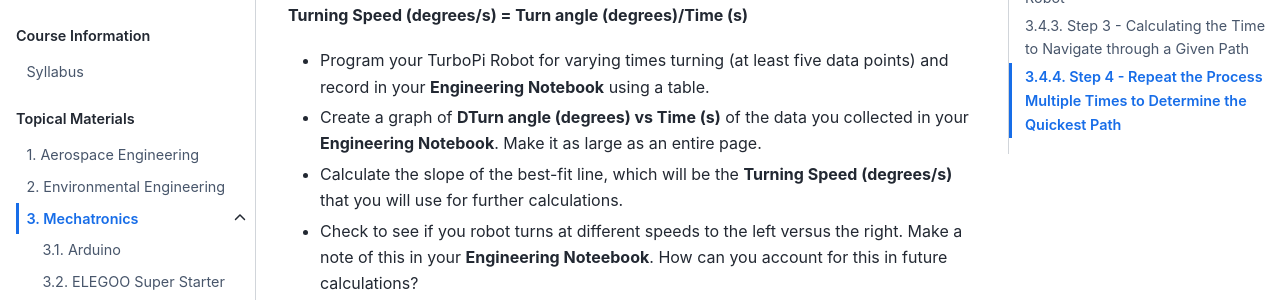
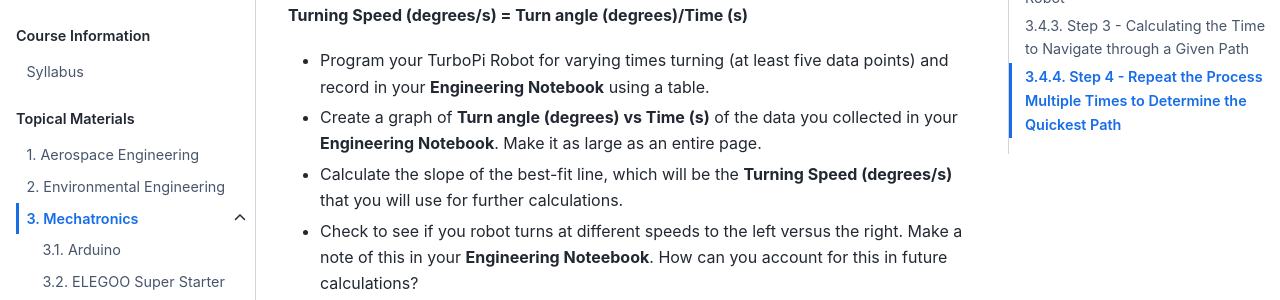
Before and after one commit to Culver-Academies/engineering1, a Jupyter Book: the page built from mech/optimization.md, in a window 1280 px wide and 900 px high, scrolled down 726 px. Shown: the part 187-487 px from the top of the window. Built offline with Jupyter Book 1.0.4 settings and Sphinx 7.4.7 and the Sphinx Book theme 1.1.4, drawn with Linux system fonts in a browser that asks for light colours.

Commit message:
Update optimization.md

```diff
--- a/mech/optimization.md
+++ b/mech/optimization.md
@@ -19,7 +19,7 @@ In a similar fashion to your forward speed, you can calculate the turning speed
 **Turning Speed (degrees/s) = Turn angle (degrees)/Time (s)**
 
 * Program your TurboPi Robot for varying times turning (at least five data points) and record in your **Engineering Notebook** using a table.
-* Create a graph of **DTurn angle (degrees) vs Time (s)** of the data you collected in your **Engineering Notebook**. Make it as large as an entire page.
+* Create a graph of **Turn angle (degrees) vs Time (s)** of the data you collected in your **Engineering Notebook**. Make it as large as an entire page.
 * Calculate the slope of the best-fit line, which will be the **Turning Speed (degrees/s)** that you will use for further calculations.
 * Check to see if you robot turns at different speeds to the left versus the right. Make a note of this in your **Engineering Noteebook**. How can you account for this in future calculations?
 
```
